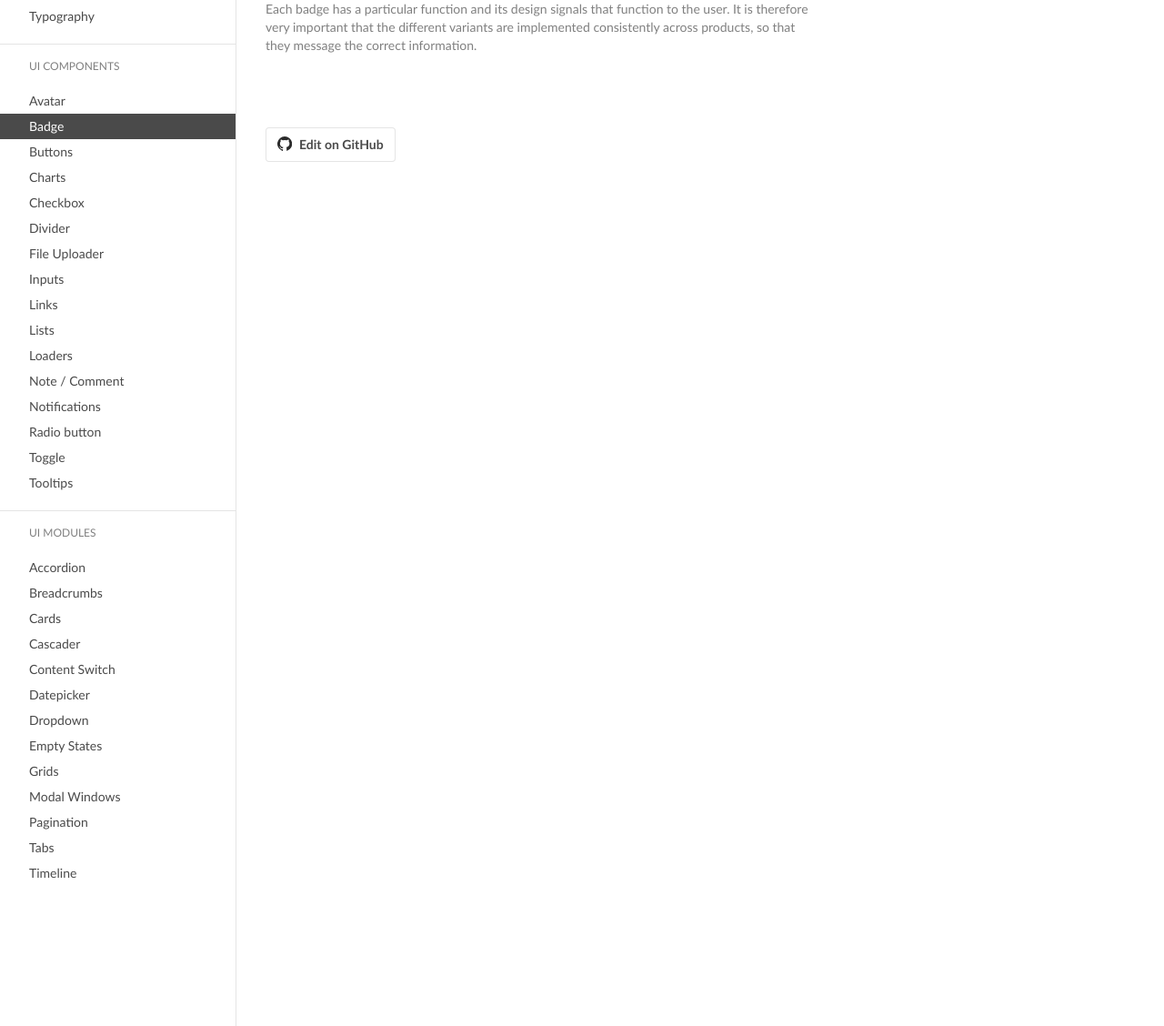
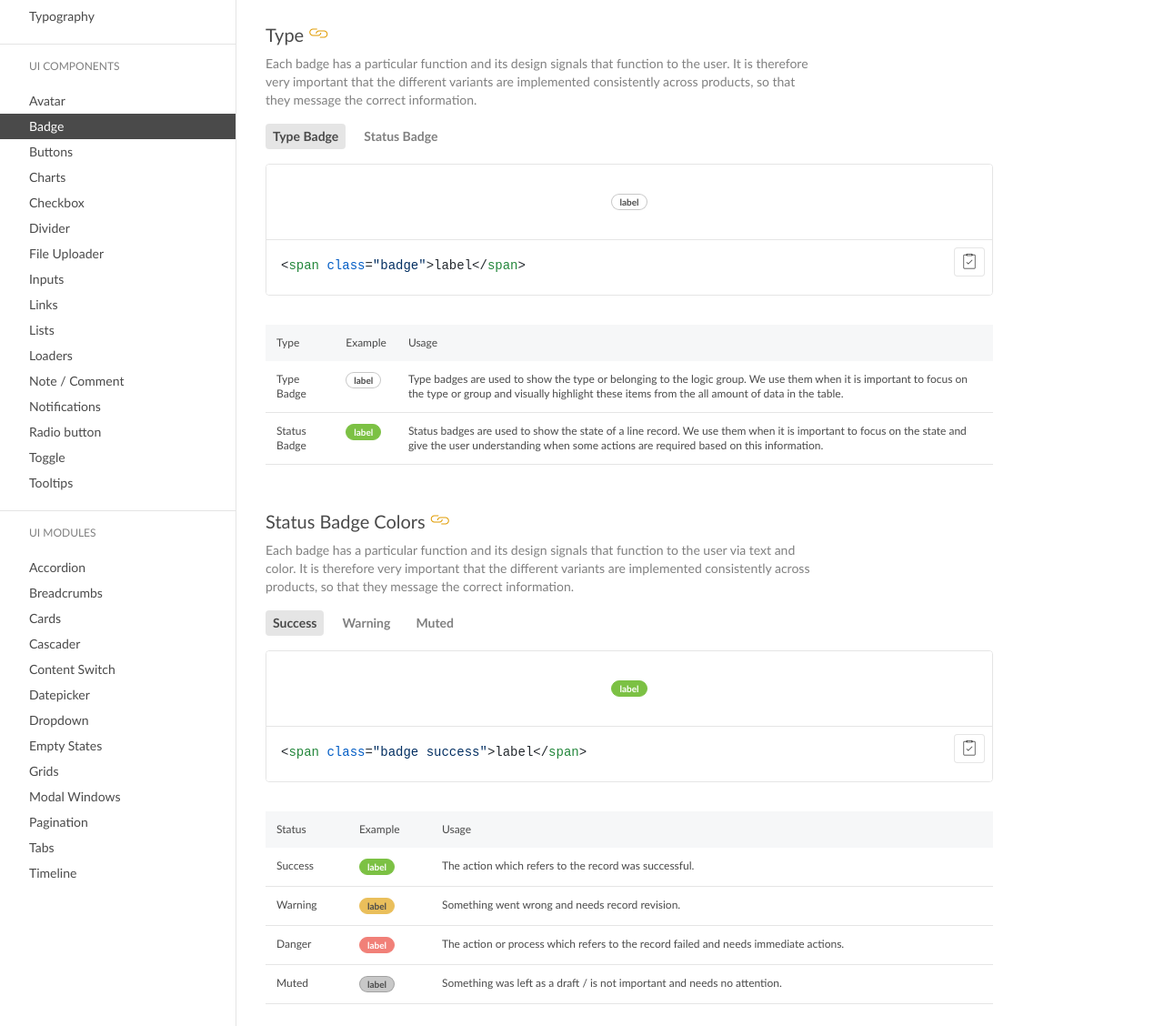
Before and after one commit to COINS-Naz/coins-design-system, a Jekyll site: the page built from _posts/web-components/ui-components/2021-04-22-badge.md, in a window 1280 px wide and 1400 px high, scrolled down 1464 px, cut to the strip 272-1400 px from the top of the window. Shown: the whole strip at 91% size. Built offline with Jekyll 4.4.1, drawn with Linux system fonts in a browser that asks for light colours; nearby versions of some CDN libraries; some web fonts are replaced; some of the changed text lies outside the part shown.

Commit message:
Desktop components - Badges
First try to create a Component page
Fingers Crossed!

```diff
--- a/_posts/web-components/ui-components/2021-04-22-badge.md
+++ b/_posts/web-components/ui-components/2021-04-22-badge.md
@@ -28,28 +28,105 @@ If you have more than 5 states, groups, etc. do not use badges to mark them, bet
 A badge text should be clear and formed with one word. It communicates important things such as state and should be clear from first glance and to the point.
 
 {% include do-dont.html
-  do-img="Badges_Guidelines_Text_do.png"
+  do-img="Guidelines_Badge_Text_Do.png"
   do-text="Use short appealing word."
-  dont-img="Badges_Guidelines_Text_do_not.png"
+  dont-img="Guidelines_Badge_Text_Do_Not.png"
   dont-text="Do not use more than two words or words with imprecise meaning."
 %}
 
 ### Color
 Color as much as text should communicate important information.
-If badges are used to mark belonging to the groups - then all items inside the certain group should have the same color badges.
 If badges indicate the state - then all items with the same state should have the same color badges.
 
-The recommended colors for state indicating are red for something terminated, failed, or discarded, yellow for the in-progress state, green for approved, checked, completed, grey for a draft or unfinished.
+The recommended colors for state indicating are red for something terminated, failed, or discarded, yellow as warning state, green for approved, checked, completed, grey for a draft or unfinished.
 
 All colors should be taken from Coins Color Palette.
 
 {% include do-dont.html
-  do-img="Badges_Guidelines_Color_do.png"
+  do-img="Guidelines_Badge_Color_Do.png"
   do-text="Use matching color and meaning, which reinforce one another."
-  dont-img="Badges_Guidelines_Color_donot.png"
+  dont-img="Guidelines_Badge_Color_Do_Not.png"
   dont-text="Do not mismatch text and color meaning."
 %}
 
 ## Type
 
 Each badge has a particular function and its design signals that function to the user. It is therefore very important that the different variants are implemented consistently across products, so that they message the correct information.
+
+<!-- Content switch -->
+<!-- Content switch tab 1 -->
+{% capture type-typebadge %}
+{% include snippet.html code='
+<span class="badge">label</span>
+' %}
+{% endcapture %}
+
+<!-- Content switch tab 2 -->
+{% capture type-statusbadge %}
+{% include snippet.html code='
+<span class="badge success">label</span>
+' %}
+{% endcapture %}
+
+<!-- Render Content -->
+{% include content-switch.html for="type"
+           content-1-label="Type Badge" content-1=type-typebadge
+           content-2-label="Status Badge" content-2=type-statusbadge
+%}
+<!-- End content switch -->
+
+| Type         | Example                                  | Usage          |
+|--------------|------------------------------------------|----------------|
+| Type Badge   | <span class="badge">label</span>         | Type badges are used to show the type or belonging to the logic group. We use them when it is important to focus on the type or group and visually highlight these items from the all amount of data in the table. |
+| Status Badge | <span class="badge success">label</span> | Status badges are used to show the state of a line record. We use them when it is important to focus on the state and give the user understanding when some actions are required based on this information. |
+{: .doc-table}
+
+## Status Badge Colors
+
+Each badge has a particular function and its design signals that function to the user via text and color. It is therefore very important that the different variants are implemented consistently across products, so that they message the correct information.
+
+<!-- Content switch -->
+<!-- Content switch tab 1 -->
+{% capture color-badgesuccess %}
+{% include snippet.html code='
+<span class="badge success">label</span>
+' %}
+{% endcapture %}
+
+<!-- Content switch tab 2 -->
+{% capture color-badgewarning %}
+{% include snippet.html code='
+<span class="badge warning">label</span>
+' %}
+{% endcapture %}
+
+<!-- Content switch tab 3 -->
+{% capture color-badgedanger %}
+{% include snippet.html code='
+<span class="badge danger">label</span>
+' %}
+{% endcapture %}
+
+<!-- Content switch tab 4 -->
+{% capture color-badgemuted %}
+{% include snippet.html code='
+<span class="badge muted">label</span>
+' %}
+{% endcapture %}
+
+<!-- Render Content -->
+{% include content-switch.html for="color"
+           content-1-label="Success" content-1=color-badgesuccess
+           content-2-label="Warning" content-2=color-badgewarning
+           content-3-label="Danger" content-3=color-badgedanger
+           content-3-label="Muted" content-3=color-badgemuted
+%}
+<!-- End Content switch -->
+
+| Status     | Example                                     | Usage                                                                                |
+|------------|---------------------------------------------|--------------------------------------------------------------------------------------|
+| Success    | <span class="badge success">label</span>    | The action which refers to the record was successful.                                |
+| Warning    | <span class="badge warning">label</span>    | Something went wrong and needs record revision.                                      |
+| Danger     | <span class="badge danger">label</span>     | The action or process which refers to the record failed and needs immediate actions. |
+| Muted      | <span class="badge muted">label</span>      | Something was left as a draft / is not important and needs no attention.             |
+{: .doc-table}
```
